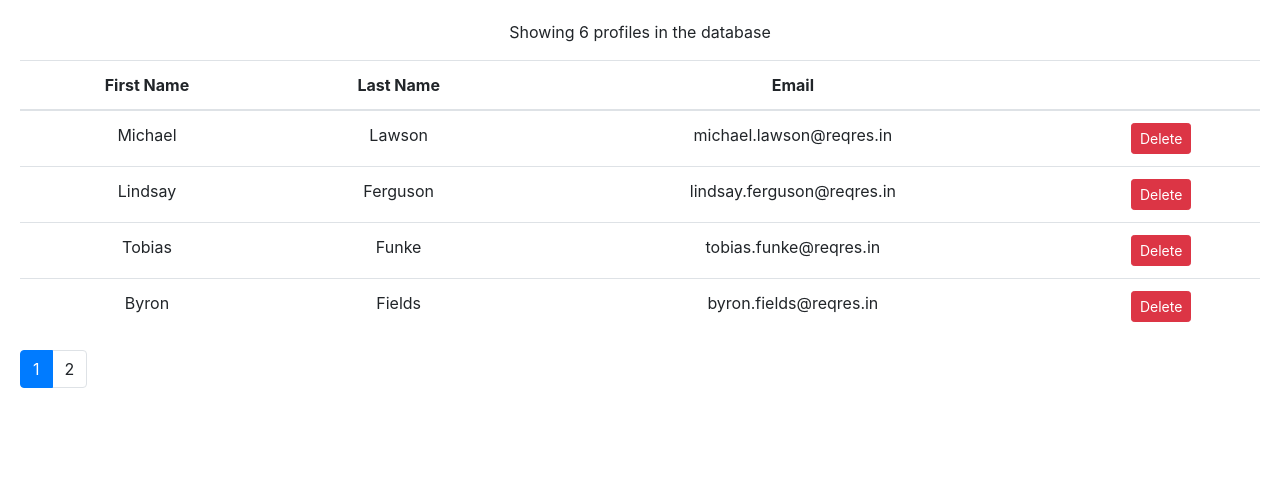
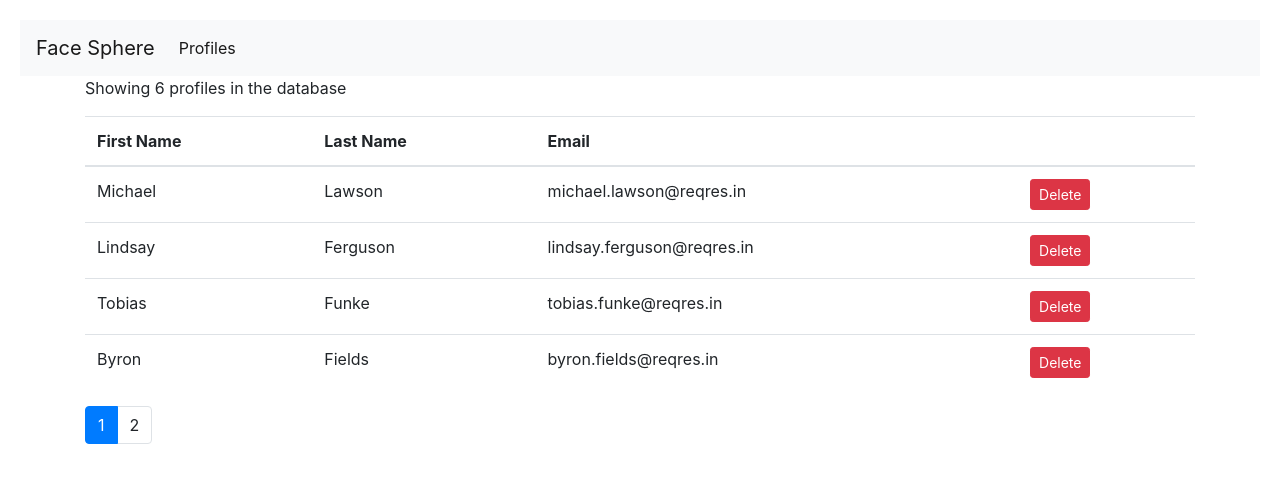
Before and after one commit to dar-levy/face-sphere-client, a React (Create React App) app: page /profiles in a window 1280 px wide. Shown: the top 482 px of the page. Built offline with nearby package versions, Linux system fonts and the light colour scheme.

Commit message:
Add routing to app

```diff
--- a/src/App.js
+++ b/src/App.js
@@ -1,12 +1,24 @@
 import "./App.css";
 import Profiles from "./components/profiles";
-import { Route } from "react-router-dom";
+import { Redirect, Route, Switch } from "react-router-dom";
+import ProfileForm from "./components/profileForm";
+import NotFound from "./components/notFound";
+import NavBar from "./components/navBar";
 
 function App() {
   return (
-    <div className="App">
-      <Route path="/" component={Profiles} />
-    </div>
+    <>
+      <NavBar />
+      <main className="container">
+        <Switch>
+          <Route path="/profiles/:id" component={ProfileForm} />
+          <Route path="/profiles" component={Profiles} />
+          <Route path="/not-found" component={NotFound} />
+          <Redirect from="/" exact to="/profiles" />
+          <Redirect to="/not-found" />
+        </Switch>
+      </main>
+    </>
   );
 }
 
```
